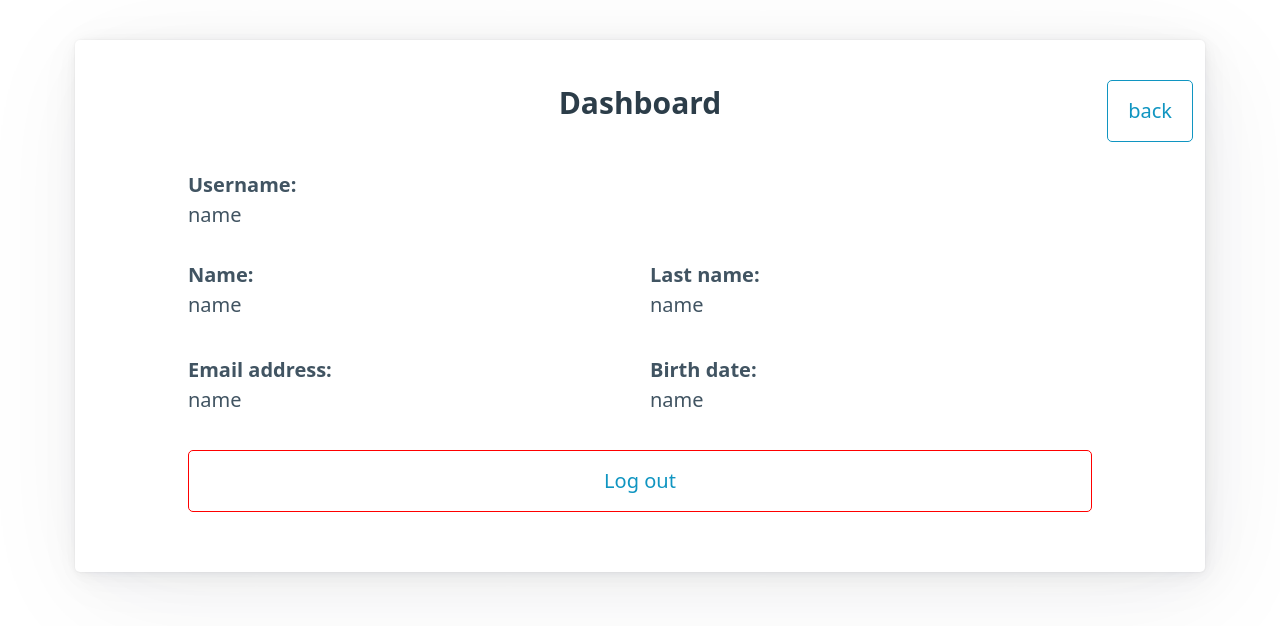
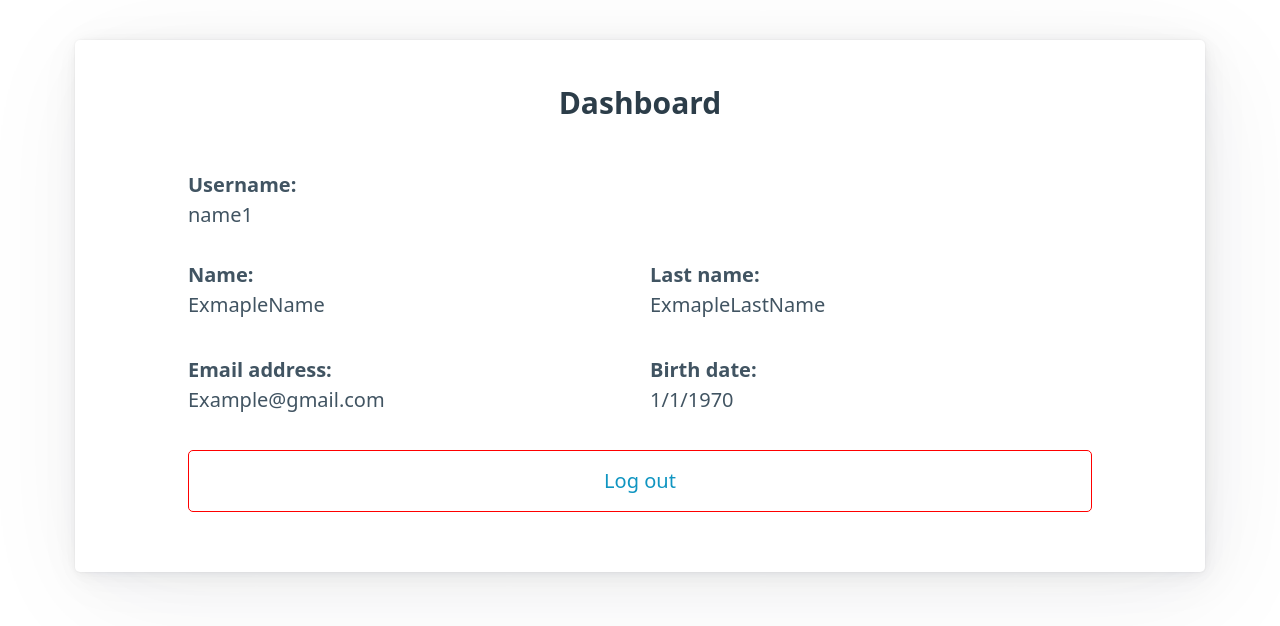
Before and after one commit to Bijan-K/NextJS-PicoCss-LoginForm, a Next.js app: page /myaccount in a window 1280 px wide. Shown: the top 626 px of the page. Built offline with nearby package versions, Linux system fonts and the light colour scheme.

Commit message:
Final Touches

```diff
--- a/package.json
+++ b/package.json
@@ -12,10 +12,7 @@
     "@picocss/pico": "^1.5.10",
     "eslint": "8.41.0",
     "eslint-config-next": "13.4.3",
-    "jquery": "^3.7.0",
-    "magnific-popup": "^1.1.0",
     "next": "13.4.3",
-    "next-auth": "^4.22.3",
     "react": "18.2.0",
     "react-dom": "18.2.0",
     "react-toastify": "^9.1.3"
--- a/pages/Signup/index.js
+++ b/pages/Signup/index.js
@@ -90,7 +90,7 @@ export default function SignUp() {
             id="password"
             type="password"
             placeholder="Password"
-            onBlur={validatePassword}
+            onChange={validatePassword}
             required
           />
           {ValidPassword && (
--- a/pages/myaccount/index.js
+++ b/pages/myaccount/index.js
@@ -3,35 +3,31 @@ import Link from 'next/link';
 export default function Account() {
   return (
     <article className="container">
-      <Link href="/">
-        <button className="back outline width">back</button>
-      </Link>
-
       <div className="middle">
         <h3 className="mid">Dashboard</h3>
         <label>
           <span>Username:</span>
-          <p>name</p>
+          <p>name1</p>
         </label>
         <div className="grid">
           <label>
             <span>Name:</span>
-            <p>name</p>
+            <p>ExmapleName</p>
           </label>
           <label>
             <span>Last name:</span>
-            <p>name</p>
+            <p>ExmapleLastName</p>
           </label>
         </div>
 
         <div className="grid">
           <label>
             <span>Email address:</span>
-            <p>name</p>
+            <p>Example@gmail.com</p>
           </label>
           <label>
             <span>Birth date:</span>
-            <p>name</p>
+            <p>1/1/1970</p>
           </label>
         </div>
       </div>
--- a/styles/global.css
+++ b/styles/global.css
@@ -42,3 +42,7 @@ span {
   color: red;
   font-size: smaller;
 }
+
+.Toastify__toast-body {
+  font-size: 16px;
+}
```
Also changed, not shown: pages/Login/index.js (+32 -10 lines), pages/api/auth/{...nextauth}/route.js (deleted), pages/api/register.js (deleted), 1 other file (tests, documents, lock files or other folders).
